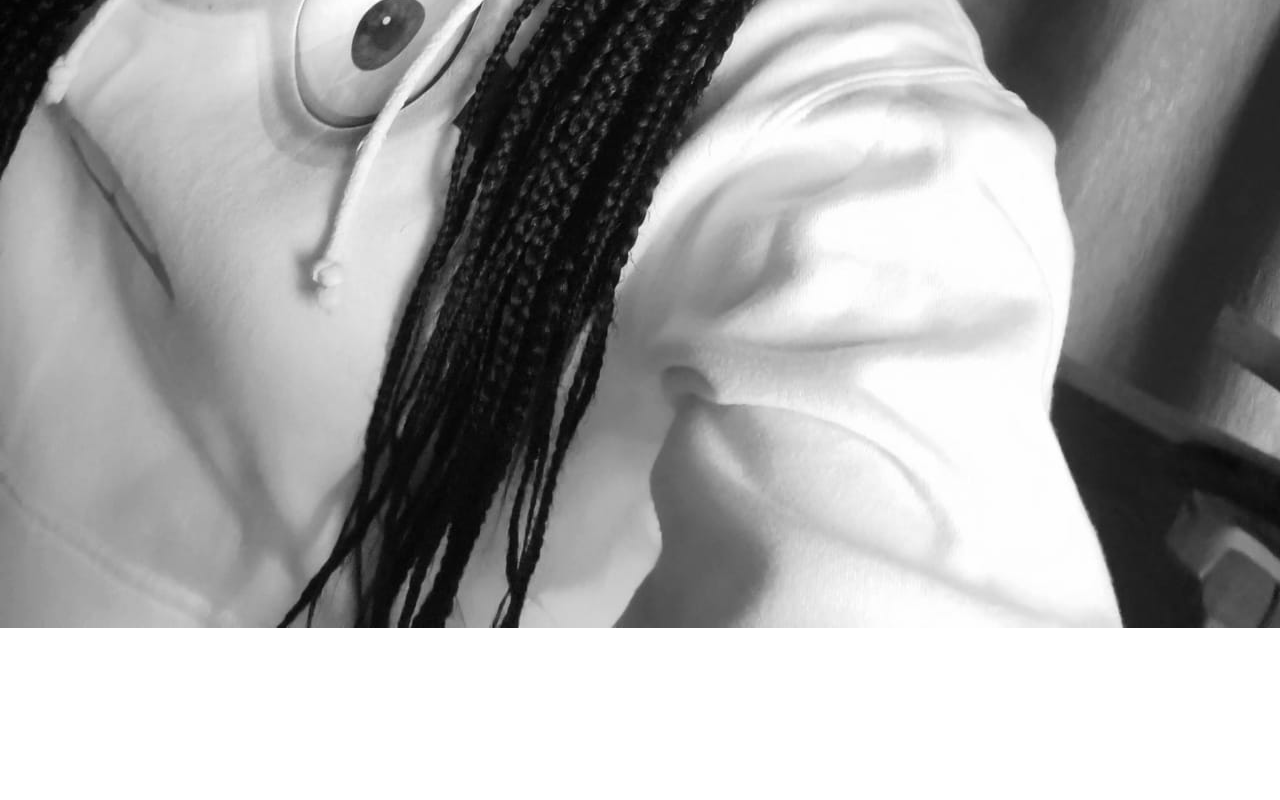
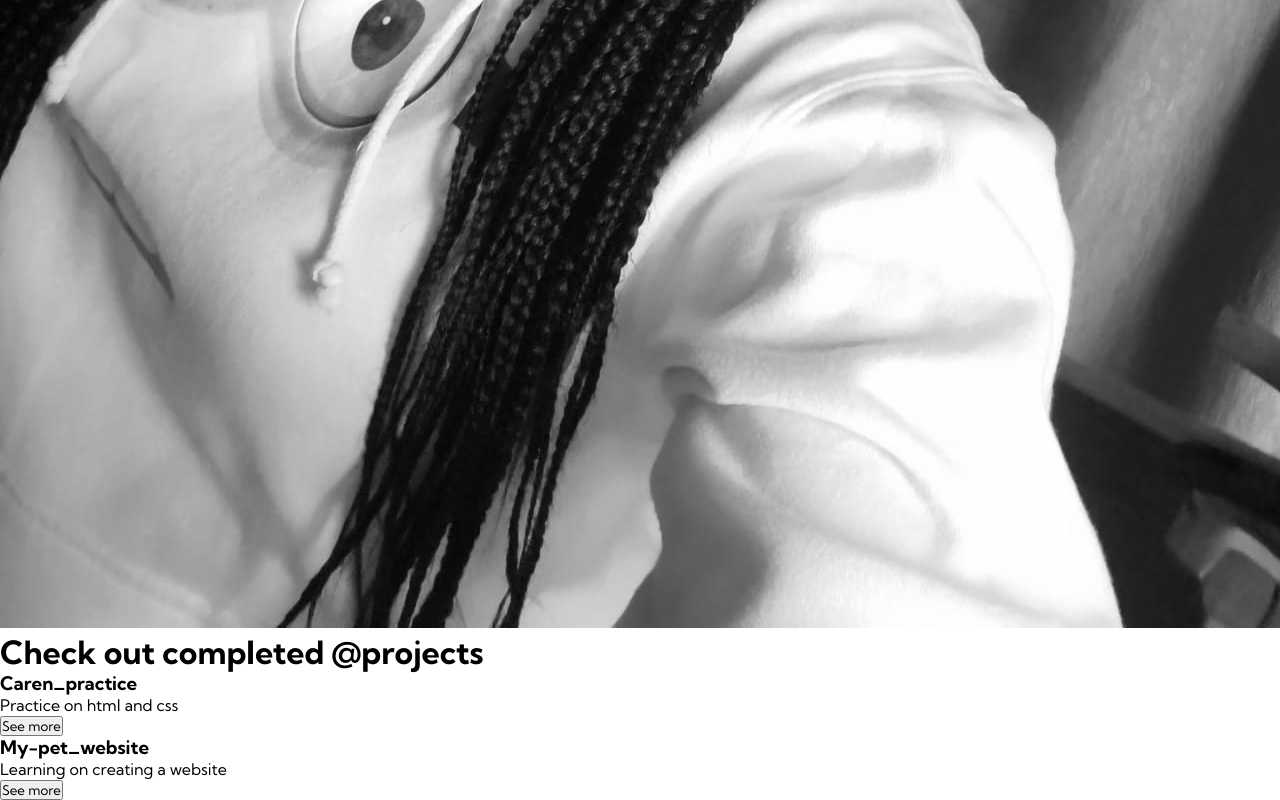
Before and after one commit to Karenkoech/Karen_portfolio, a plain HTML site: page index.html in a window 1280 px wide. Shown: the part 1183-1983 px from the top of the page. Before the commit the page ends 1815 px from the top, so only its background shows below. Drawn offline with Linux system fonts and the light colour scheme.

Commit message:
Add the Projects section on html

```diff
--- a/index.html
+++ b/index.html
@@ -40,7 +40,7 @@
   <div class="main">
     <div class="main__container">
       <div class="main__content">
-        <h1> I am CAREN</h1>
+        <h1>CAREN</h1>
         <h2> Software Developer</h2>
         <p> I am a <span> Software Enthusiast.</span> <br>Dancing and jump-rope are my ultimate ways of keeping fit.</p>
         <button class="main__btn"> <a href="/">More About me</a></button>
@@ -49,8 +49,24 @@
         <img src="images/CarenK.jpeg" alt="image" id="main__img">
       </div>
     </div>
+</div>
+<!-- Projects section-->
+<div class="Projects">
+  <h1>Check out completed @projects</h1>
+  <div class="projects__container">
+    <div class="projects__done">
+      <h3>Caren_practice</h3>
+      <p> Practice on html and css</p>
+      <button>See more</button>
+      <div class="projects__done">
+      <h3>My-pet_website</h3>
+      <p>Learning on creating a website</p>
+      <button>See more</button>
 
+    </div>
   </div>
+</div>
+</body>
 
     <script src="app.js"></script>
   </body>
```
